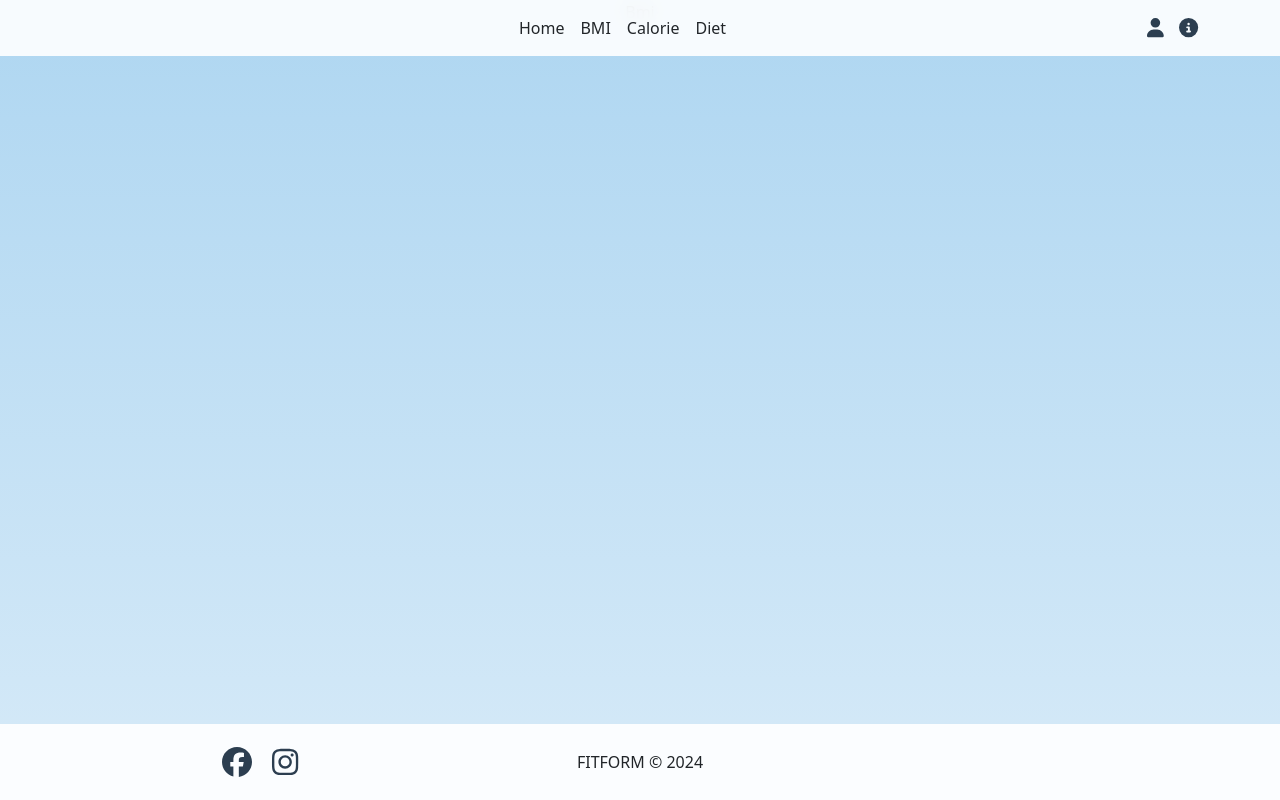
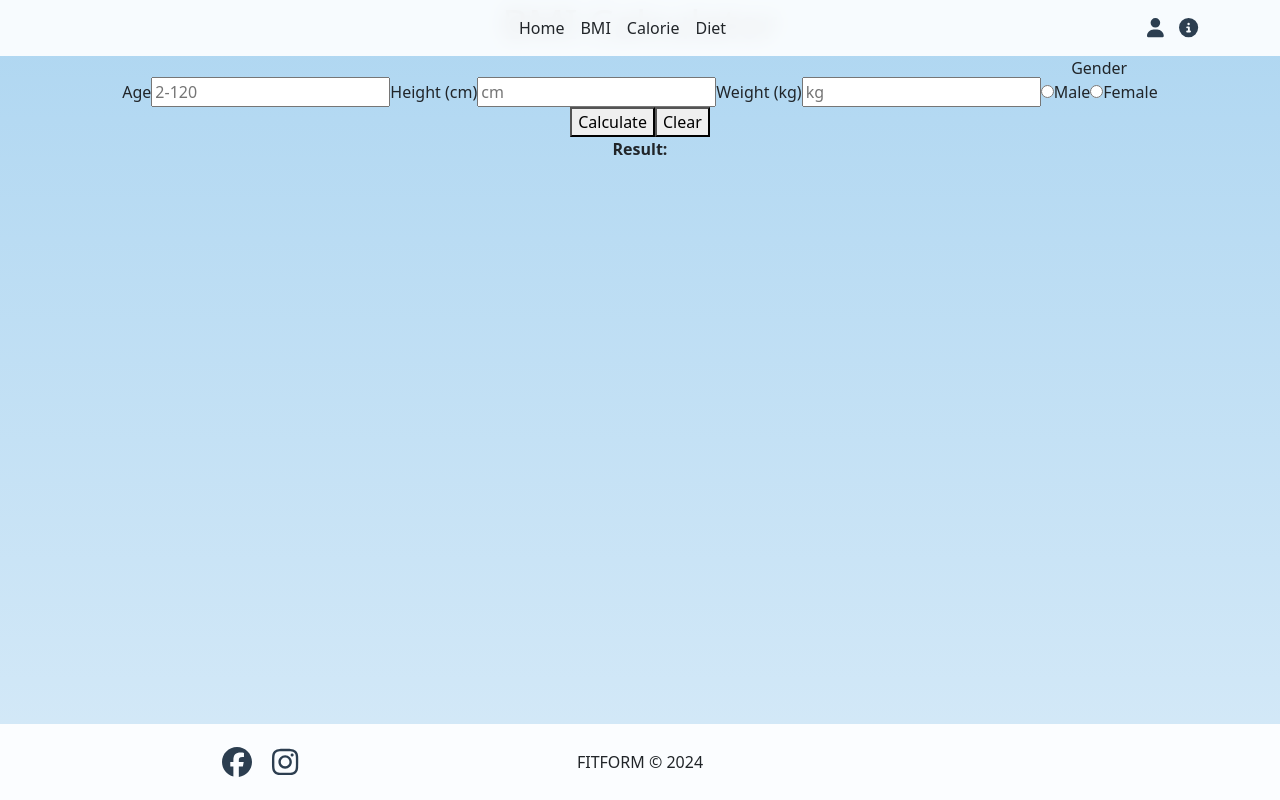
Before and after one commit to valyiroland/FittnesProjekt, a React (Create React App) app: page /BMI in a window 1280 px wide. Built offline with nearby package versions, Linux system fonts and the light colour scheme.

Commit message:
BMI oldal elkészítve

```diff
--- a/src/BMI.js
+++ b/src/BMI.js
@@ -1,9 +1,99 @@
-import React from 'react'
+import React, { useState } from 'react'
 
 export default function BMI() {
+
+    const [age, setAge] = useState("");
+  const [height, setHeight] = useState("");
+  const [weight, setWeight] = useState("");
+  const [gender, setGender] = useState("");
+  const [result, setResult] = useState("");
+
+  const calculateBMI = () => {
+    if (height > 0 && weight > 0) {
+      const heightInMeters = height / 100;
+      const bmi = (weight / (heightInMeters * heightInMeters)).toFixed(2);
+      setResult(`Your BMI is ${bmi}`);
+    } else {
+      setResult("Please enter valid height and weight values.");
+    }
+  };
+
+  const clearFields = () => {
+    setAge("");
+    setHeight("");
+    setWeight("");
+    setGender("");
+    setResult("");
+  };
+
   return (
-    <div>
-      Bmi
-    </div>
+    <main>
+        <h1>BMI Calculator</h1>
+        <div className="form-container">
+          <label>
+            Age
+            <input
+              type="number"
+              placeholder="2-120"
+              value={age}
+              onChange={(e) => setAge(e.target.value)}
+            />
+          </label>
+          <label>
+            Height (cm)
+            <input
+              type="number"
+              placeholder="cm"
+              value={height}
+              onChange={(e) => setHeight(e.target.value)}
+            />
+          </label>
+          <label>
+            Weight (kg)
+            <input
+              type="number"
+              placeholder="kg"
+              value={weight}
+              onChange={(e) => setWeight(e.target.value)}
+            />
+          </label>
+          <label>
+            Gender
+            <div className="gender-container">
+              <label id="gender-label">
+                <input id="radio-btn-gender"
+                  type="radio"
+                  name="gender"
+                  value="Male"
+                  checked={gender === "Male"}
+                  onChange={(e) => setGender(e.target.value)}
+                />
+                Male
+              </label>
+              <label id="gender-label">
+                <input id="radio-btn-gender"
+                  type="radio"
+                  name="gender"
+                  value="Female"
+                  checked={gender === "Female"}
+                  onChange={(e) => setGender(e.target.value)}
+                />
+                Female
+              </label>
+            </div>
+          </label>
+          <div className="button-container">
+            <button className="calculate-btn" onClick={calculateBMI}>
+              Calculate
+            </button>
+            <button className="clear-btn" onClick={clearFields}>
+              Clear
+            </button>
+          </div>
+          <div className="result">
+            <strong>Result:</strong> {result}
+          </div>
+        </div>
+      </main>
   )
 }
```
